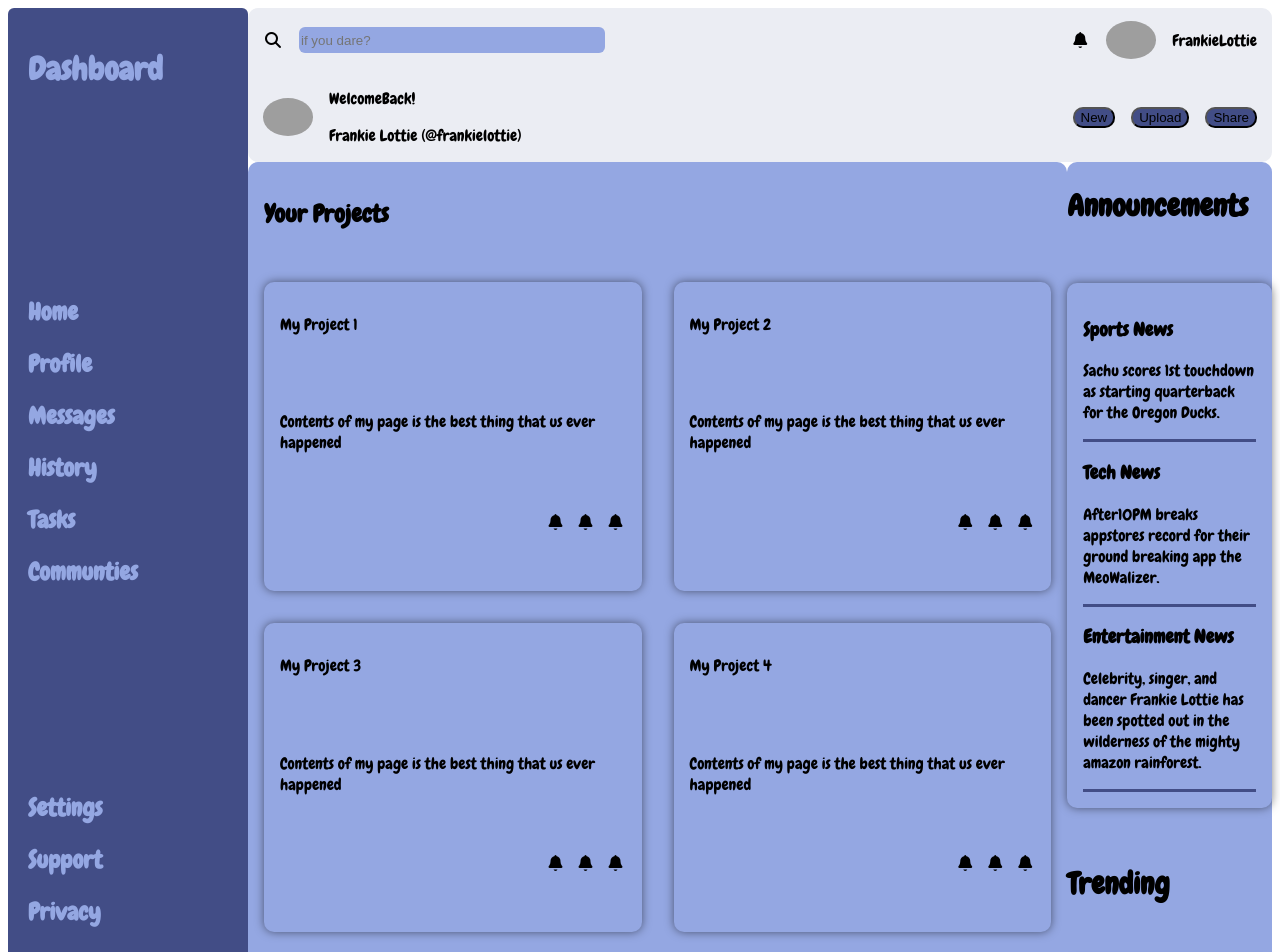
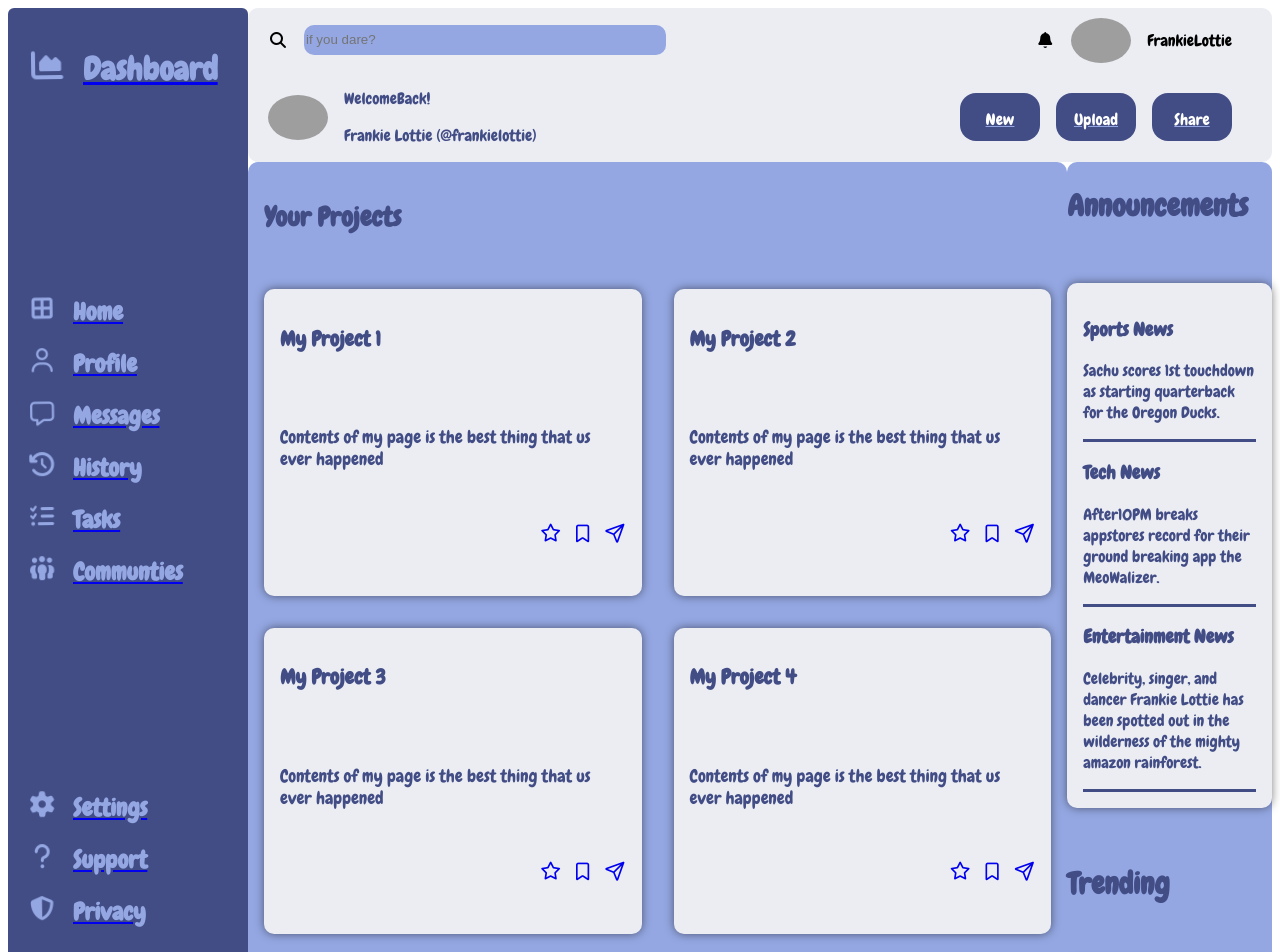
Before and after one commit to frankiesworld/dashboardProject, a plain HTML site: page index.html in a window 1280 px wide. Shown: the top 952 px of the page. Drawn offline with Linux system fonts and the light colour scheme; grey boxes are pictures that could not be loaded; a web font is replaced by a local one.

Commit message:
v1 satisifed

```diff
--- a/index.html
+++ b/index.html
@@ -15,20 +15,20 @@
 
         <div class="sideBar">
             <div class="sideBarHeader">
-                <h1>Dashboard</h1>
+                <a href="#"><h1><i class="fa-solid fa-chart-area fa-float"></i>Dashboard</h1></a>
             </div>
             <div class="sideBarContent">
-                <h2>Home</h2>
-                <h2>Profile</h2>
-                <h2>Messages</h2>
-                <h2>History</h2>
-                <h2>Tasks</h2>
-                <h2>Communties</h2>
+                <a href="#"><h2><i class="fa-solid fa-border-all fa-float"></i>Home</h2></a>
+                <a href="#"><h2><i class="fa-regular fa-user fa-float"></i>Profile</h2></a>
+                <a href="#"><h2><i class="fa-regular fa-message fa-float"></i>Messages</h2></a>
+                <a href="#"><h2><i class="fa-solid fa-clock-rotate-left fa-float"></i>History</h2></a>
+                <a href="#"><h2><i class="fa-solid fa-list-check fa-float"></i>Tasks</h2></a>
+                <a href="#"><h2><i class="fa-solid fa-people-group fa-float"></i>Communties</h2></a>
             </div>
             <div class="sideBarSettings">
-                <h2>Settings</h2>
-                <h2>Support</h2>
-                <h2>Privacy</h2>
+                <a href="#"><h2><i class="fa-solid fa-gear fa-float"></i>Settings</h2></a>
+                <a href="#"><h2><i class="fa-solid fa-question fa-float"></i>Support</h2></a>
+                <a href="#"><h2><i class="fa-solid fa-shield-halved fa-float"></i>Privacy</h2></a>
             </div>
         </div>
         <div class="header">
@@ -46,9 +46,9 @@
                     <p>WelcomeBack!</p>
                     <p>Frankie Lottie (@frankielottie)</p>
                 </div>
-                <button>New</button>
-                <button>Upload</button>
-                <button>Share</button>
+                <a href="#" class="btn"><p>New</p></a>
+                <a href="#" class="btn"><p>Upload</p></a>
+                <a href="#" class="btn"><p>Share</p></a>
             </div>
         </div>
         <div class="mainContentContainers">
@@ -61,9 +61,9 @@
                     Contents of my page is the best thing that us ever happened
                 </p>
                 <div>
-                    <i class="fa-solid fa-bell"></i>
-                    <i class="fa-solid fa-bell"></i>
-                    <i class="fa-solid fa-bell"></i>
+                    <a href="#"><i class="fa-regular fa-star"></i></a>
+                    <a href="#"><i class="fa-regular fa-bookmark"></i></a>
+                    <a href="#"><i class="fa-regular fa-paper-plane"></i></a>
                 </div>
             </div>
             <div class="main">
@@ -74,9 +74,9 @@
                     Contents of my page is the best thing that us ever happened
                 </p>
                 <div>
-                    <i class="fa-solid fa-bell"></i>
-                    <i class="fa-solid fa-bell"></i>
-                    <i class="fa-solid fa-bell"></i>
+                    <a href="#"><i class="fa-regular fa-star"></i></a>
+                    <a href="#"><i class="fa-regular fa-bookmark"></i></a>
+                    <a href="#"><i class="fa-regular fa-paper-plane"></i></a>
                 </div>
             </div>
             <div class="main">
@@ -87,9 +87,9 @@
                     Contents of my page is the best thing that us ever happened
                 </p>
                 <div>
-                    <i class="fa-solid fa-bell"></i>
-                    <i class="fa-solid fa-bell"></i>
-                    <i class="fa-solid fa-bell"></i>
+                    <a href="#"><i class="fa-regular fa-star"></i></a>
+                    <a href="#"><i class="fa-regular fa-bookmark"></i></a>
+                    <a href="#"><i class="fa-regular fa-paper-plane"></i></a>
                 </div>
             </div>
             <div class="main">
@@ -100,9 +100,9 @@
                     Contents of my page is the best thing that us ever happened
                 </p>
                 <div>
-                    <i class="fa-solid fa-bell"></i>
-                    <i class="fa-solid fa-bell"></i>
-                    <i class="fa-solid fa-bell"></i>
+                    <a href="#"><i class="fa-regular fa-star"></i></a>
+                    <a href="#"><i class="fa-regular fa-bookmark"></i></a>
+                    <a href="#"><i class="fa-regular fa-paper-plane"></i></a>
                 </div>
             </div>
             <div class="main">
@@ -113,9 +113,9 @@
                     Contents of my page is the best thing that us ever happened
                 </p>
                 <div>
-                    <i class="fa-solid fa-bell"></i>
-                    <i class="fa-solid fa-bell"></i>
-                    <i class="fa-solid fa-bell"></i>
+                    <a href="#"><i class="fa-regular fa-star"></i></a>
+                    <a href="#"><i class="fa-regular fa-bookmark"></i></a>
+                    <a href="#"><i class="fa-regular fa-paper-plane"></i></a>
                 </div>
             </div>
             <div class="main">
@@ -126,9 +126,9 @@
                     Contents of my page is the best thing that us ever happened
                 </p>
                 <div>
-                    <i class="fa-solid fa-bell"></i>
-                    <i class="fa-solid fa-bell"></i>
-                    <i class="fa-solid fa-bell"></i>
+                    <a href="#"><i class="fa-regular fa-star"></i></a>
+                    <a href="#"><i class="fa-regular fa-bookmark"></i></a>
+                    <a href="#"><i class="fa-regular fa-paper-plane"></i></a>
                 </div>
             </div>
         </div>
--- a/styles.css
+++ b/styles.css
@@ -11,6 +11,10 @@ body {
     width: auto;
 }
 
+a:visited {
+    color:#424d86;
+}
+
 .sideBar {
     background-color: #424d86;
     grid-row: 1 / 3;
@@ -21,17 +25,50 @@ body {
     color: #94a7e2;
 }
 
-h2:hover {
-    color: whitesmoke;
+.sideBarContent > a > h2 {
+    color:#94a7e2;
 }
+
+.sideBarContent > a:hover > h2:hover {
+    color:#ebedf3;
+}
+
+.sideBarContent > a > h2 > i {
+    padding-right: 15px;
+}
+
+.sideBarSettings > a > h2 {
+    color:#94a7e2;
+}
+
+.sideBarSettings > a > h2 > i {
+    padding-right: 15px;
+}
+
+.sideBarSettings > a:hover > h2:hover {
+    color:#ebedf3;
+}
+
+.sideBarHeader > a > h1 {
+    color:#94a7e2;
+}
+
+.sideBarHeader > a > h1 > i {
+    padding-right: 15px;
+}
+
+.sideBarHeader > a:hover > h1:hover {
+    color:#ebedf3;
+}
+
 
 .header {
     background-color: #ebedf3;
     grid-column: 2 / 4;
     display: grid;
     grid-template-rows: 4rem 1fr;
-    padding-left: 15px;
-    padding-right: 15px;
+    padding-left: 20px;
+    padding-right: 40px;
     border-radius: 10px;
 }
 
@@ -42,23 +79,35 @@ h2:hover {
     column-gap: 1rem;
 }
 
-button {
-    border-radius: 10px;
+.btn {
+    display: grid;
+    border-radius: 16px;
     background-color: #424d86;
+    border: transparent;
+    width: 5rem;
+    height: 2rem;
+    font-family: "Chewy", sans-serif;
+    color: #94a7e2;
+    font-size: 1rem;
+    justify-content: center;
+    padding-bottom: 1rem;
+}
 
+.btn > p {
+    color: white;
 }
 
 input {
-    border-radius: 6px;
+    border-radius: 10px;
     border: transparent;
-    height: 1.5rem;
-    width: 40%;
+    height: 1.8rem;
+    width: 50%;
     background-color: #94a7e2;
 }
 
 .profileImage {
 
-    width: 50px;
+    width: 60px;
     border-radius: 50%;
 }
 
@@ -69,6 +118,10 @@ input {
     column-gap: 1rem;
 }
 
+.headerBottom > div > p {
+    color:#424d86;
+}
+
 .mainContentContainers {
     background-color: #94a7e2;
     display: grid;
@@ -77,6 +130,8 @@ input {
     gap: 2rem;
     padding: 1rem;
     border-radius: 10px;
+    color:#424d86;
+    font-size: 1.1rem;
 }
 
 .mainContentContainers > div {
@@ -85,6 +140,17 @@ input {
     box-shadow: 0 0 10px rgba(0, 0, 0, 0.5);
     display: grid;
     grid-template-rows: repeat(3, auto);
+    background-color: #ebedf3;
+}
+
+.mainContentContainers > div:hover {
+    padding: 1rem;
+    border-radius: 10px;
+    box-shadow: 0 0 10px rgba(0, 0, 0, 0.5);
+    display: grid;
+    grid-template-rows: repeat(3, auto);
+    background-color:#94a7e2;
+    color: #ebedf3;
 }
 
 .mainContentContainers > h2 {
@@ -98,6 +164,11 @@ input {
     column-gap: 10px;
 }
 
+.main > p:first-child {
+    font-weight: bold;
+    font-size: 1.3rem;
+}
+
 
 .extraContainer {
     background-color: #94a7e2;
@@ -106,6 +177,7 @@ input {
     align-items: center;
     gap: 2rem;
     border-radius: 10px;
+    color:#424d86;
 }
 
 .announceContent {
@@ -113,11 +185,26 @@ input {
     border-radius: 10px;
     box-shadow: 0 0 10px rgba(0, 0, 0, 0.5);
     display: grid;
+    background-color: #ebedf3;
+}
+
+.announceContent:hover {
+    padding: 1rem;
+    border-radius: 10px;
+    box-shadow: 0 0 10px rgba(0, 0, 0, 0.5);
+    display: grid;
+    background-color:#424d86;
+    color:#ebedf3;
+}
+
+.announceContent:hover > .announceBorder {
+    border-bottom: 3px solid #94a7e2;
 }
 
 .announceBorder {
     border-bottom: 3px solid #424d86;
 }
+
 
 .trendingContent {
     padding: 1rem;
@@ -125,10 +212,18 @@ input {
     box-shadow: 0 0 10px rgba(0, 0, 0, 0.5);
     display: grid;
     grid-template-columns: 25% 75%;
-
+    background-color: #ebedf3;
 }
 
-
+.trendingContent:hover {
+    padding: 1rem;
+    border-radius: 10px;
+    box-shadow: 0 0 10px rgba(0, 0, 0, 0.5);
+    display: grid;
+    grid-template-columns: 25% 75%;
+    background-color:#424d86;
+    color:#ebedf3;
+}
 
 
 
```
